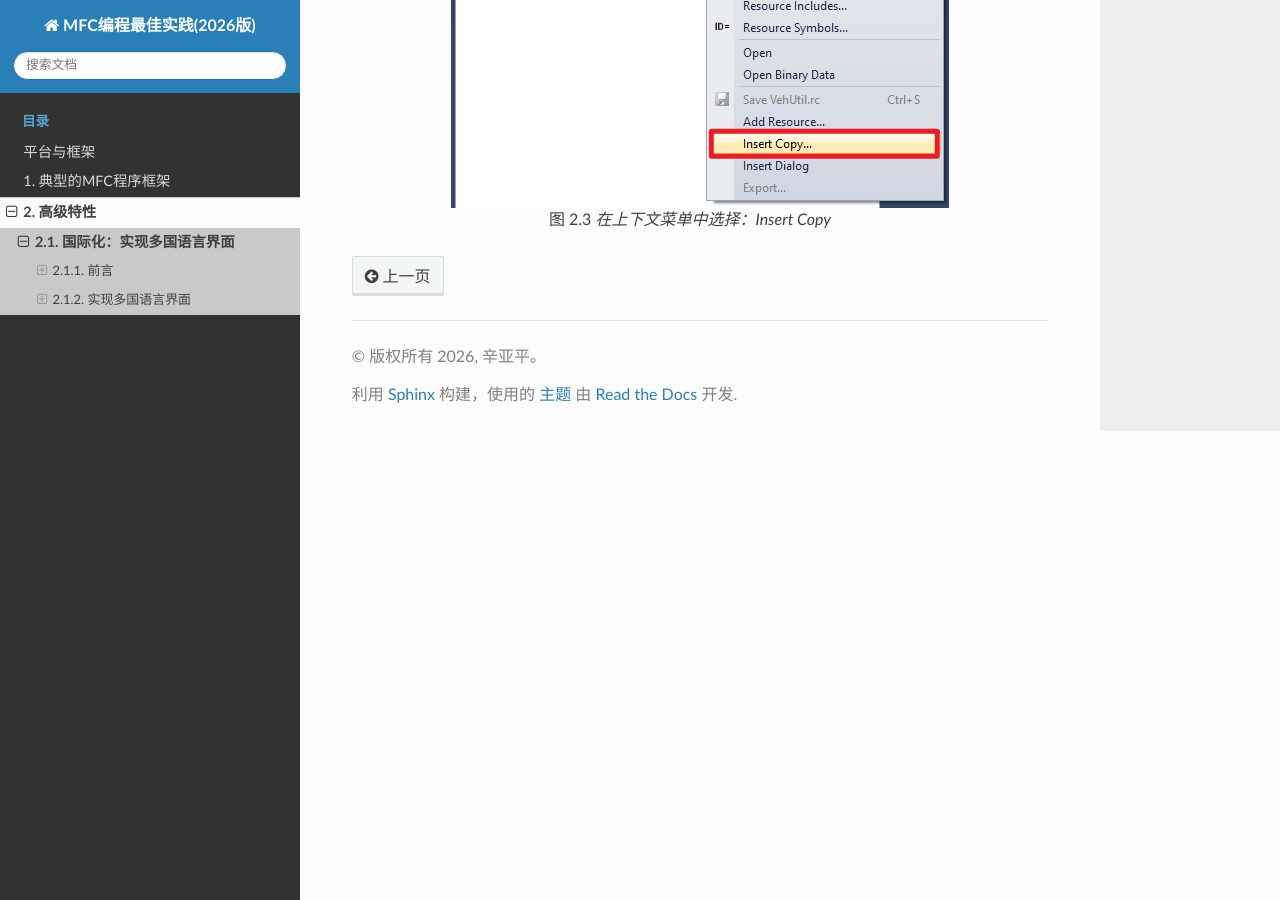
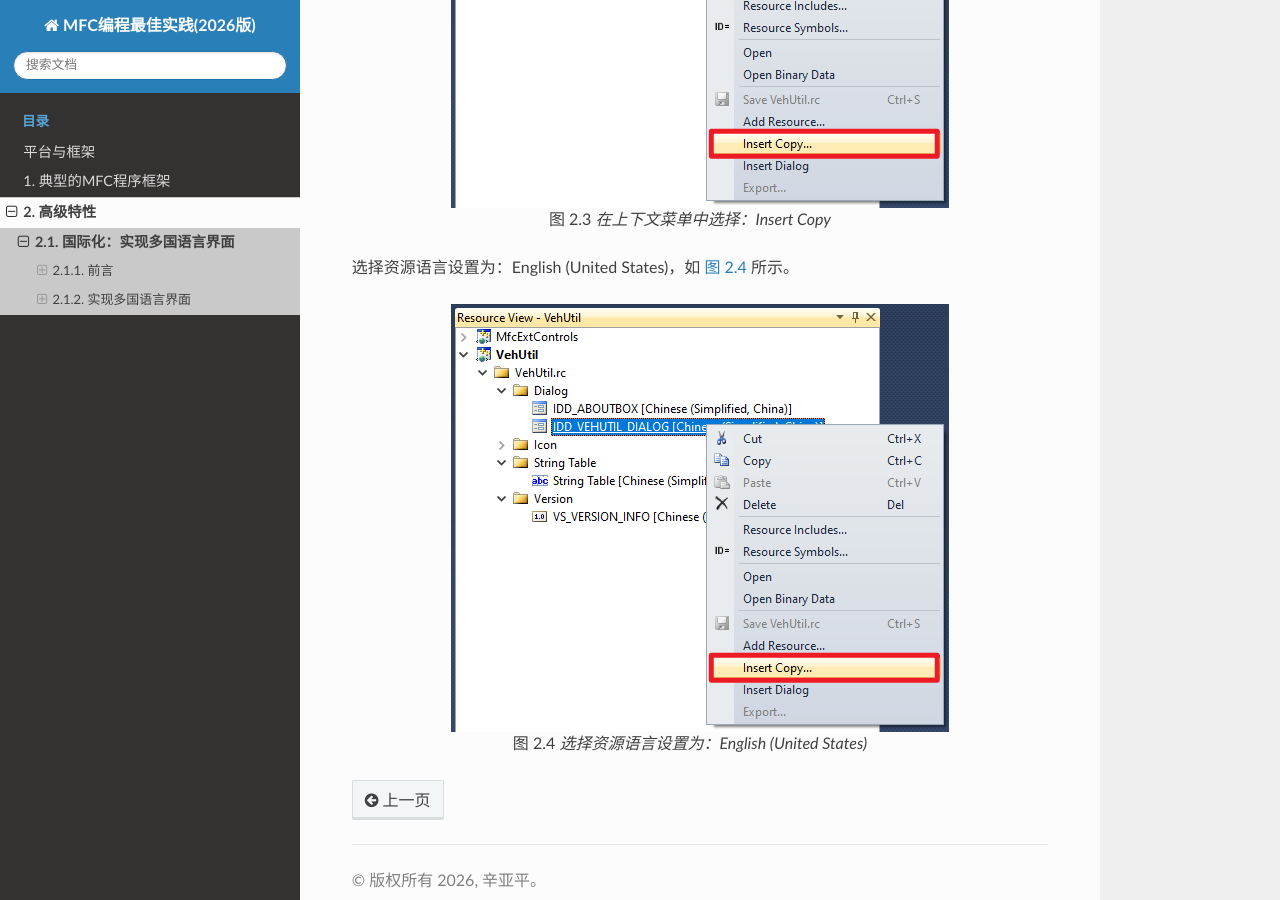
Before and after one commit to yapingxin/MFCBP2026, a Sphinx documentation site: the page built from docs/advanced-features/mfc_multilingual.rst, in a window 1280 px wide and 900 px high, scrolled down 2461 px. Built offline with Sphinx 7.4.7 and the Read the Docs theme 3.1.0, drawn with Linux system fonts in a browser that asks for light colours.

Commit message:
fig_mfcmul_v0.2.0.1_S2_ChooseENU

```diff
--- a/docs/advanced-features/mfc_multilingual.rst
+++ b/docs/advanced-features/mfc_multilingual.rst
@@ -80,3 +80,11 @@
     :align: center
 
     在上下文菜单中选择：Insert Copy
+
+选择资源语言设置为：English (United States)，如 :numref:`fig_mfcmul_v0.2.0.1_S2_ChooseENU` 所示。
+
+.. figure:: Resource/images/Snipaste_2026-08-14_12-24-55.png
+    :name: fig_mfcmul_v0.2.0.1_S2_ChooseENU
+    :align: center
+
+    选择资源语言设置为：English (United States)
```
Also changed, not shown: docs/advanced-features/Resource/images/Snipaste_2026-08-14_12-25-36.png (added).
